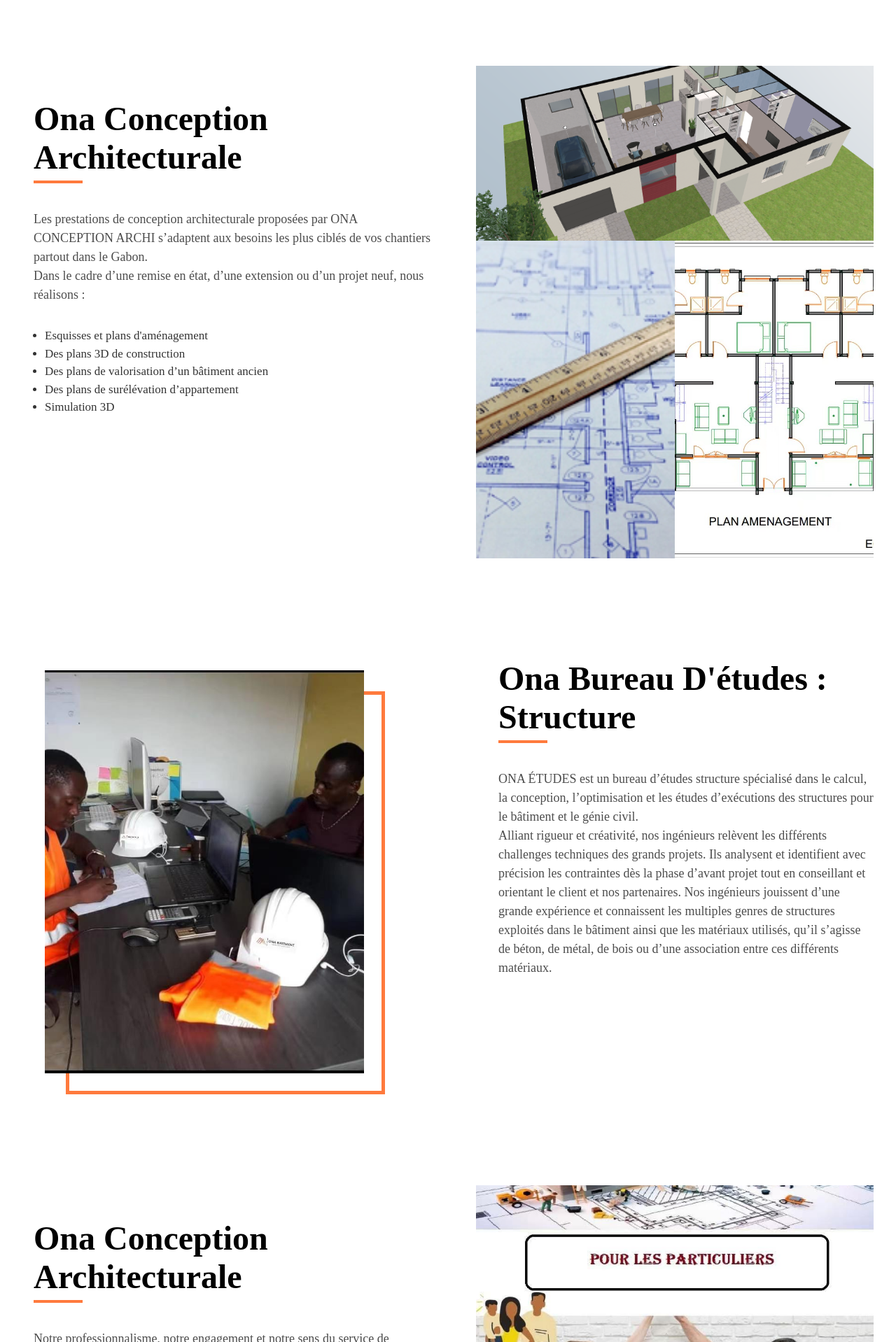
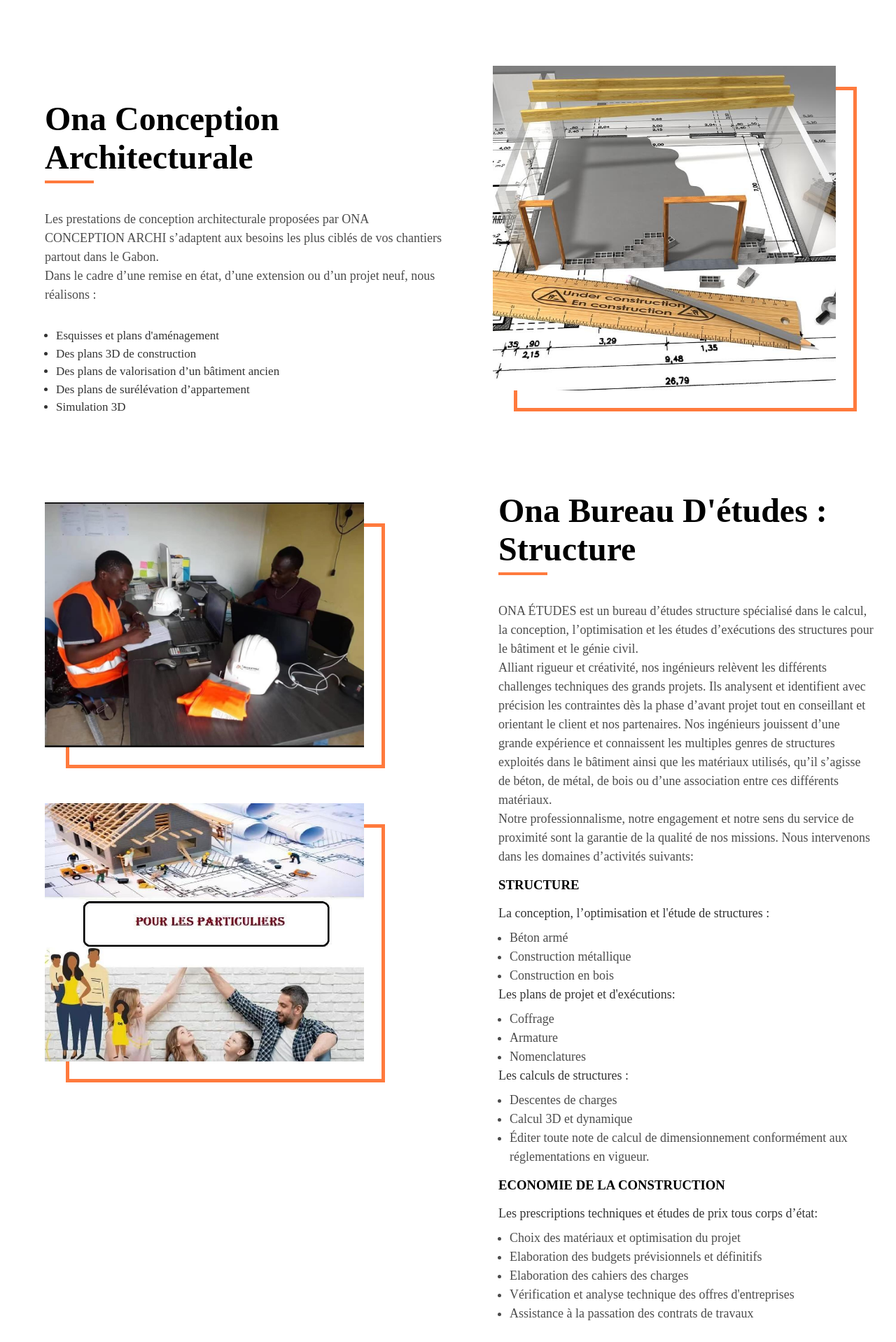
Before and after one commit to William-Hortone/ona-btm, a React (Create React App) app: page /services in a window 1280 px wide. Shown: the part 482-2400 px from the top of the page at 70% size. Built offline with nearby package versions, Linux system fonts and the light colour scheme; a web font is replaced by a local one.

Commit message:
updated the serviceOBE 2

```diff
--- a/src/containers/ServiceOBE/ServiceOBE.jsx
+++ b/src/containers/ServiceOBE/ServiceOBE.jsx
@@ -8,7 +8,12 @@ const ServiceOBE = () => {
   return (
     <div className="app__serviceOBE">
       <div className="app__serviceOBE-left-box">
-        <CardImage img={images.team} />
+        <div className="app__serviceOBE-left-box_first">
+          <CardImage img={images.team} />
+        </div>
+        <div className="app__serviceOBE-left-box_second">
+          <CardImage img={images.service1} />
+        </div>
       </div>
       <div className="app__serviceOBE-right-box">
         <HeadText title="Ona bureau d'études : structure" />
@@ -25,6 +30,42 @@ const ServiceOBE = () => {
           utilisés, qu’il s’agisse de béton, de métal, de bois ou d’une
           association entre ces différents matériaux.
         </p>
+        <p>
+          Notre professionnalisme, notre engagement et notre sens du service de
+          proximité sont la garantie de la qualité de nos missions. Nous
+          intervenons dans les domaines d’activités suivants: <br />
+        </p>
+        <h3>STRUCTURE</h3>
+        <p>La conception, l’optimisation et l'étude de structures :</p>
+        <ul>
+          <li>Béton armé</li>
+          <li>Construction métallique</li>
+          <li>Construction en bois</li>
+        </ul>
+        <p>Les plans de projet et d'exécutions:</p>
+        <ul>
+          <li>Coffrage</li>
+          <li>Armature</li>
+          <li>Nomenclatures</li>
+        </ul>
+        <p>Les calculs de structures :</p>
+        <ul>
+          <li>Descentes de charges</li>
+          <li>Calcul 3D et dynamique</li>
+          <li>
+            Éditer toute note de calcul de dimensionnement conformément aux
+            réglementations en vigueur.
+          </li>
+        </ul>
+        <h3>ECONOMIE DE LA CONSTRUCTION</h3>
+        <p>Les prescriptions techniques et études de prix tous corps d’état:</p>
+        <ul>
+          <li>Choix des matériaux et optimisation du projet</li>
+          <li>Elaboration des budgets prévisionnels et définitifs</li>
+          <li>Elaboration des cahiers des charges</li>
+          <li>Vérification et analyse technique des offres d'entreprises</li>
+          <li>Assistance à la passation des contrats de travaux</li>
+        </ul>
       </div>
     </div>
   );
--- a/src/containers/ServiceOBE/serviceOBE.css
+++ b/src/containers/ServiceOBE/serviceOBE.css
@@ -1,13 +1,17 @@
 .app__serviceOBE{
     width: 100%;
-    height: 100vh;
+    height: 200vh;
     display: flex;
     background-color: #Fff;
     padding-top: 6rem;
+    border-bottom: 1px solid red;
 }
 .app__serviceOBE-left-box{
     flex: 1;
     padding: 4rem;
+    display: flex;
+    flex-direction: column;
+    gap: 5rem;
 }
 .app__serviceOBE-right-box{
     flex: 1;
@@ -15,12 +19,32 @@
     flex-direction: column;
     padding: 3rem 2rem 0 3rem;
 }
-.app__serviceOBE-right-box p{
+.app__serviceOBE-right-box h3{
+    margin: 1rem 0;
+}
+.app__serviceOBE-right-box p:nth-child(2),
+.app__serviceOBE-right-box p:nth-child(3){
     font-size: 18px;
     line-height: 1.5;
-    margin-bottom:2rem ;
     color: #000;
     opacity: .7;
+}
+.app__serviceOBE-right-box p:nth-child(5),
+.app__serviceOBE-right-box p:nth-child(7),
+.app__serviceOBE-right-box p:nth-child(9),
+.app__serviceOBE-right-box p:nth-child(12){
+    font-size: 18px;
+    line-height: 1.5;
+    margin-bottom:.5rem ;
+    color: #000;
+    opacity: .8;
+}
+.app__serviceOBE-right-box  li{
+    font-size: 18px;
+    line-height: 1.5;
+    color: #000;
+    opacity: .7;
+    margin-left: 1rem;
 }
 @media screen and (max-width:1000px){
     .app__serviceOBE{
@@ -30,6 +54,14 @@
         padding-top: 2rem;
     }
     .app__serviceOBE-right-box{
-        padding: 3rem 1rem 0 1rem;
+        padding: 3rem 4rem 0 4rem;
     }
 }
+@media screen and (max-width:650px){
+    .app__serviceOBE-right-box{
+        padding: 3rem 2rem 0 2rem;
+    }
+    .app__serviceOBE-left-box{
+        padding: 2rem;
+    }
+}
--- a/src/containers/ServiceOCA/ServiceOCA.jsx
+++ b/src/containers/ServiceOCA/ServiceOCA.jsx
@@ -24,9 +24,10 @@ const ServiceOCA = () => {
         </ul>
       </div>
       <div className="app__serviceOCA-right-box">
-        <div className="serviceOCA-left-box_item s-item1"></div>
+        <CardImage img={images.plan5} />
+        {/* <div className="serviceOCA-left-box_item s-item1"></div>
         <div className="serviceOCA-left-box_item s-item2"></div>
-        <div className="serviceOCA-left-box_item s-item3"></div>
+        <div className="serviceOCA-left-box_item s-item3"></div> */}
       </div>
     </div>
   );
--- a/src/containers/ServiceOCA/serviceOCA.css
+++ b/src/containers/ServiceOCA/serviceOCA.css
@@ -1,6 +1,6 @@
 .app__serviceOCA{
     width: 100%;
-    height: 100vh;
+    height: 70vh;
     display: flex;
     background-color: #Fff;
     padding-top: 6rem;
@@ -9,7 +9,7 @@
     flex: 1;
     display: flex;
     flex-direction: column;
-    padding: 3rem 0rem 0 3rem;
+    padding: 3rem 4rem 0 4rem;
 }
 .app__serviceOCA-left-box p{
     font-size: 18px;
@@ -29,31 +29,8 @@
 }
 .app__serviceOCA-right-box{
     flex: 1;
-    display: grid;
-    grid-template-columns: 1fr 1fr ;
-    grid-template-rows: minmax(200px, 250px);
-    padding-right: 2rem;
-    padding-left: 4rem;
 }
-.s-item1{
-    background-image: url('../../assets/maison-l-plan.png');
-    background-position: center center;
-    background-size: cover;
-    grid-column: 1 / 3;
-    grid-row: 1 /1 ;
-}
-.s-item2{
-    background-image: url('../../assets/1plan.jpg');
-    background-position: center center;
-    background-size: cover;
-}
-.s-item3{
-    background-image: url('../../assets/4plan.jpg');
-    background-position: center center;
-    background-size: cover;
-    grid-column: 1 / 2;
-    grid-row: 2 / 2;
-}
+
 @media screen and (max-width:1000px){
     .app__serviceOCA{
         display: flex;
@@ -62,16 +39,21 @@
         height: auto;
         padding-top: 2rem;
     }
-    .app__serviceOCA-left-box{
-        padding: 3rem 1rem 0 1rem;
-    }
     .app__serviceOCA-right-box{
         display: flex;
         flex-direction: column;
-
-        padding-left: 1rem;
+        padding-left: 4rem;
     }
     .serviceOCA-left-box_item{
         height: 400px;
     }
 }
+@media screen and (max-width:650px){
+    .app__serviceOCA{
+        padding-top: 2rem;
+    }
+    .app__serviceOCA-right-box,
+    .app__serviceOCA-left-box{
+        padding-left: 2rem;
+    }
+}
--- a/src/containers/ServiceOT/serviceOT.css
+++ b/src/containers/ServiceOT/serviceOT.css
@@ -14,7 +14,8 @@
 .app__serviceOT-left-box p{
     font-size: 18px;
     line-height: 1.5;
-    margin-bottom:2rem ;
+    margin-bottom:1rem ;
+    margin-top:.5rem ;
     color: #000;
     opacity: .7;
 }
```
